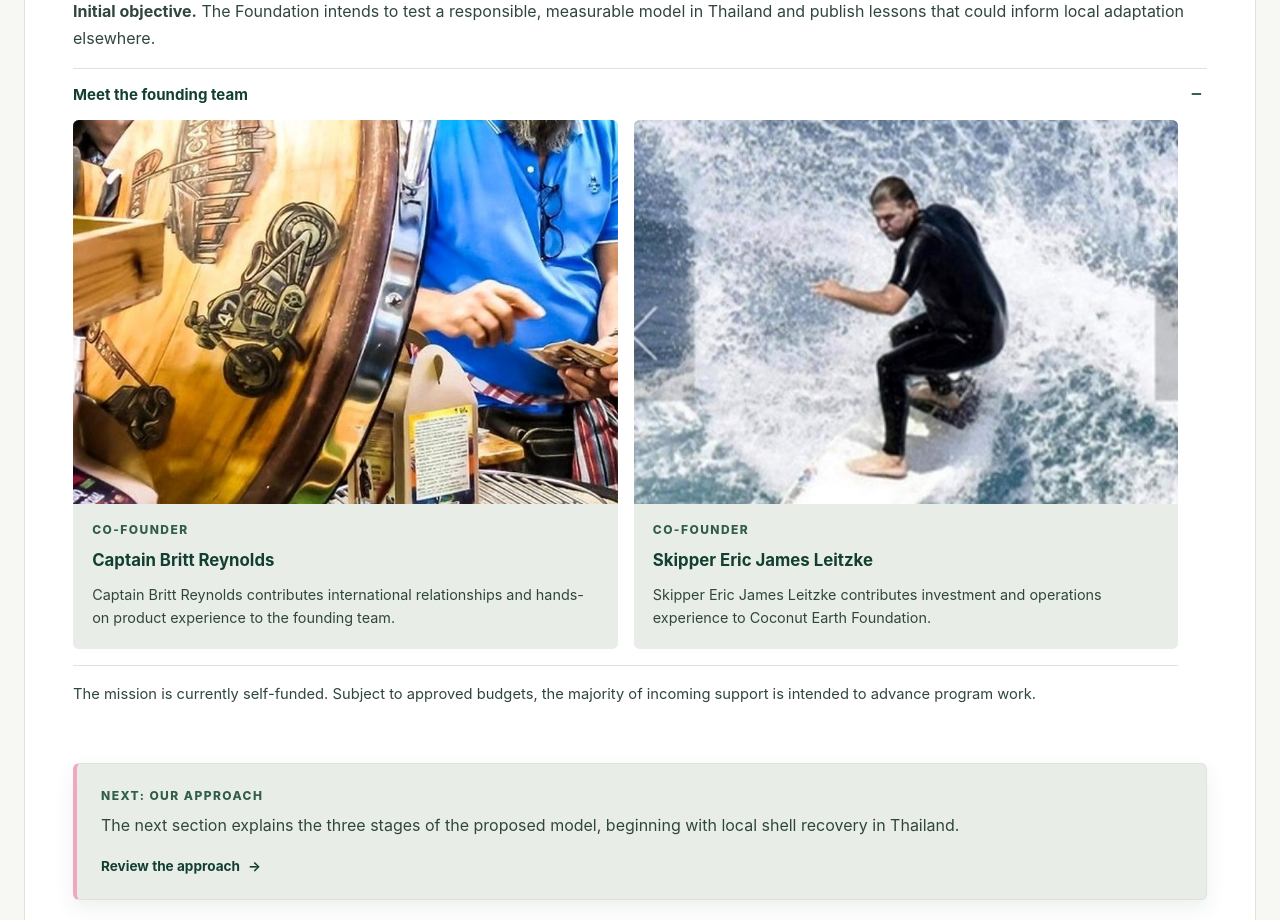
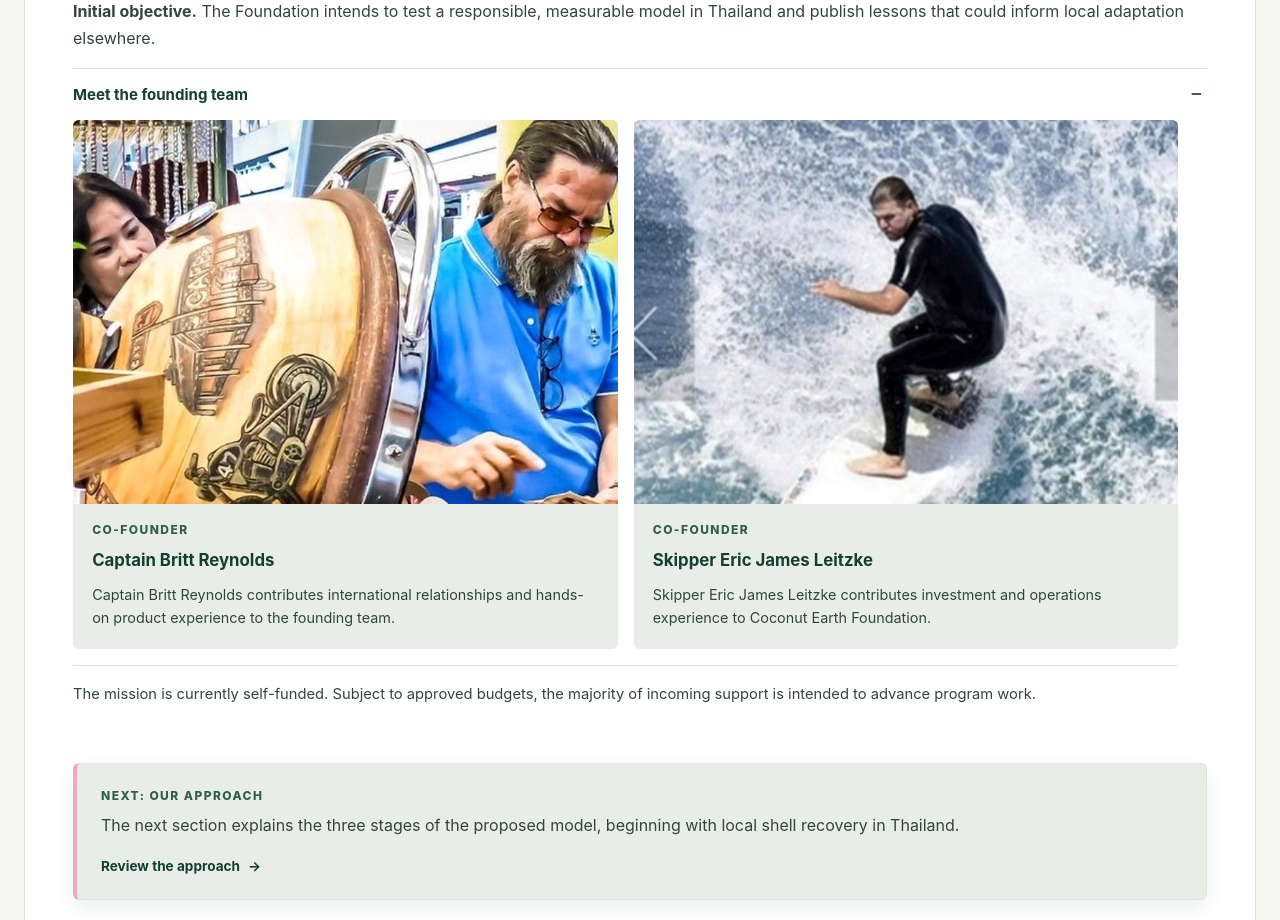
Before and after one commit to crec11/Coconut-Earth-Foundation, a React (Vite) app: page / in a window 1280 px wide. Shown: the part 1020-1940 px from the top of the page. Built offline with nearby package versions, Linux system fonts and the light colour scheme.

Commit message:
Fix image

```diff
--- a/src/features/home/HomePage.css
+++ b/src/features/home/HomePage.css
@@ -374,7 +374,7 @@
 }
 
 .founder-card:first-child img {
-  object-position: 70% center;
+  object-position: 70% top;
 }
 
 .founder-copy {
```
Also changed, not shown: index.html (+1 -1 lines).
